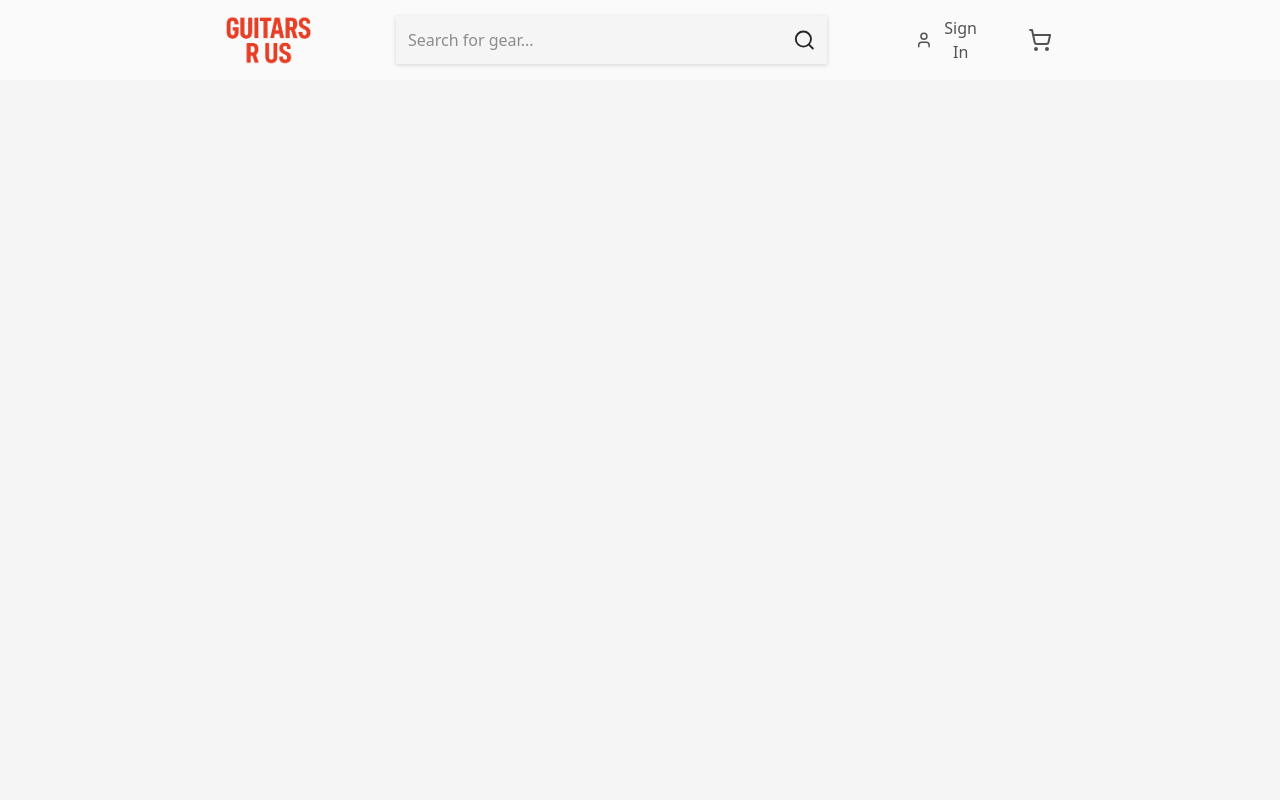
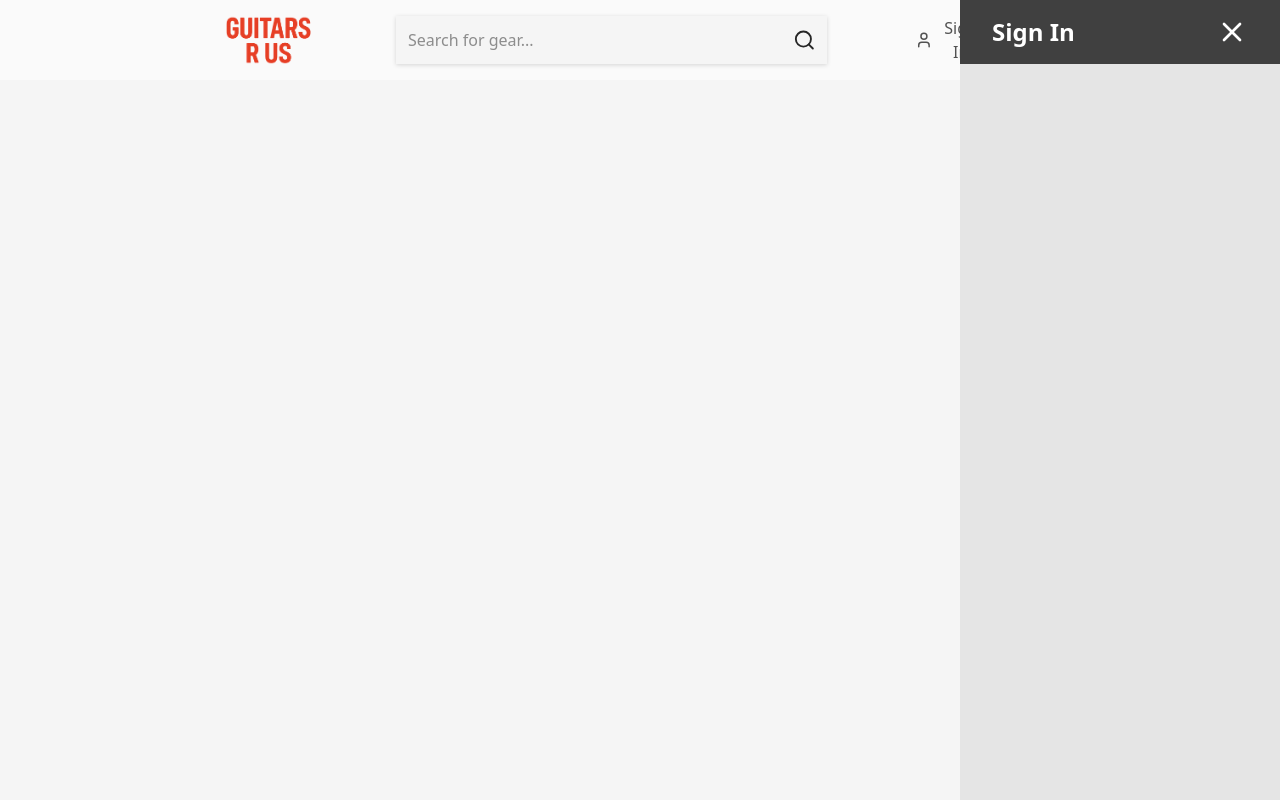
Before and after one commit to GreatLolz/guitar-commerce, a React (Vite) app: page / in a window 1280 px wide. Both pictures are taken after a click on the button "Sign In". Built offline with nearby package versions, Linux system fonts and the light colour scheme.

Commit message:
implement SignInSidebar

```diff
--- a/src/App.tsx
+++ b/src/App.tsx
@@ -1,11 +1,22 @@
 import Header from "./components/Header";
+import SignInSidebar from "./components/SignInSidebar";
+import { useState } from 'react';
 
 function App() {
+    const [sidebarOpen, setSidebarOpen] = useState(false)
+
+    const toggleSidebar = () => {
+        setSidebarOpen(!sidebarOpen)
+    }
 
     return (
         <>
+            <SignInSidebar
+                isOpen={sidebarOpen}
+                onToggle={toggleSidebar}
+            />
             <div className="flex flex-col w-full h-screen bg-neutral-100 text-neutral-800">
-        <Header />
+                <Header onSignInClick={toggleSidebar} />
             </div>
         </>
     )
--- a/src/components/Header.tsx
+++ b/src/components/Header.tsx
@@ -2,14 +2,21 @@ import { Button } from "@headlessui/react";
 import HeaderSearchBar from "./HeaderSearchBar";
 import { ShoppingCart, User } from "lucide-react";
 
-export default function Header() {
+export default function Header({ onSignInClick }: { onSignInClick: () => void }) {
     return (
         <div className="flex flex-row bg-neutral-50 h-20 p-2 justify-between items-center px-55">
             <img src="guitar.png" alt="guitar" className="w-24" />
             <HeaderSearchBar />
             <div className="flex flex-row items-center gap-8 text-neutral-600">
-                <Button className="flex flex-row items-center gap-2 hover:text-neutral-800 hover:cursor-pointer p-2 hover:bg-neutral-100"><User />Sign In</Button>
-                <Button className="hover:text-neutral-800 hover:cursor-pointer p-2 hover:bg-neutral-100"><ShoppingCart /></Button>
+                <Button
+                    className="flex flex-row items-center gap-2 hover:text-neutral-800 hover:cursor-pointer p-2 hover:bg-neutral-100"
+                    onClick={onSignInClick}
+                >
+                    <User />Sign In
+                </Button>
+                <Button className="hover:text-neutral-800 hover:cursor-pointer p-2 hover:bg-neutral-100">
+                    <ShoppingCart />
+                </Button>
             </div>
         </div>
     )
--- /dev/null
+++ b/src/components/SignInSidebar.tsx
@@ -0,0 +1,22 @@
+import { Button } from '@headlessui/react'
+import { X } from 'lucide-react'
+
+export default function SignInSidebar({ isOpen, onToggle }: { isOpen: boolean, onToggle: () => void }) {
+    const toggleSidebar = () => {
+        onToggle()
+    }
+
+    return (
+        <div className="fixed right-0 top-0 bottom-0 w-1/4 bg-neutral-200 transition-all duration-300 ease-in-out transform"
+             style={{ translate: isOpen ? '0' : '100%', opacity: isOpen ? 1 : 0 }}>
+            <div className="flex flex-row text-white">
+                <div className="text-2xl font-bold mb-4 w-full bg-neutral-700 p-2 px-8 h-16 flex flex-row justify-between items-center">
+                    Sign In
+                    <Button onClick={toggleSidebar} className="hover:cursor-pointer">
+                        <X size={32}/>
+                    </Button>
+                </div>
+            </div>
+        </div>
+    )
+}
```
Lines whose indentation alone changed are shown as unchanged.
